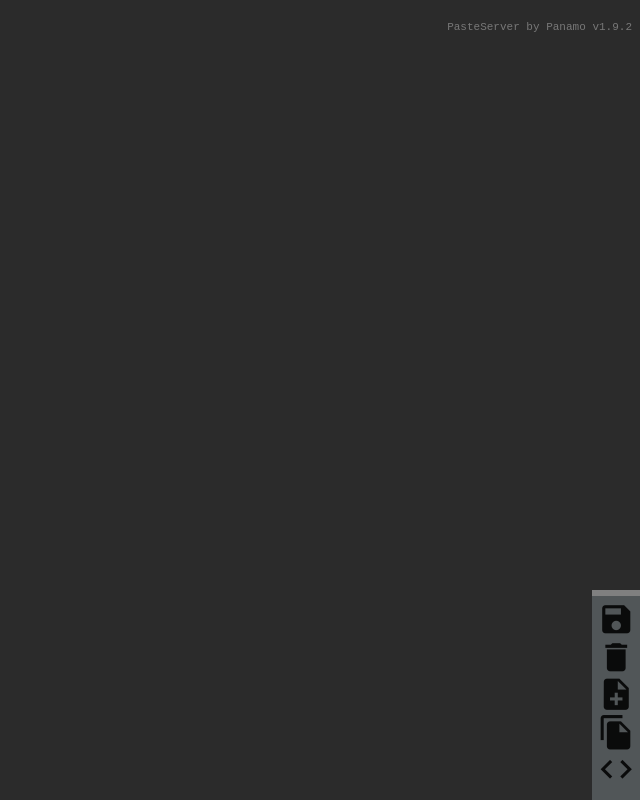
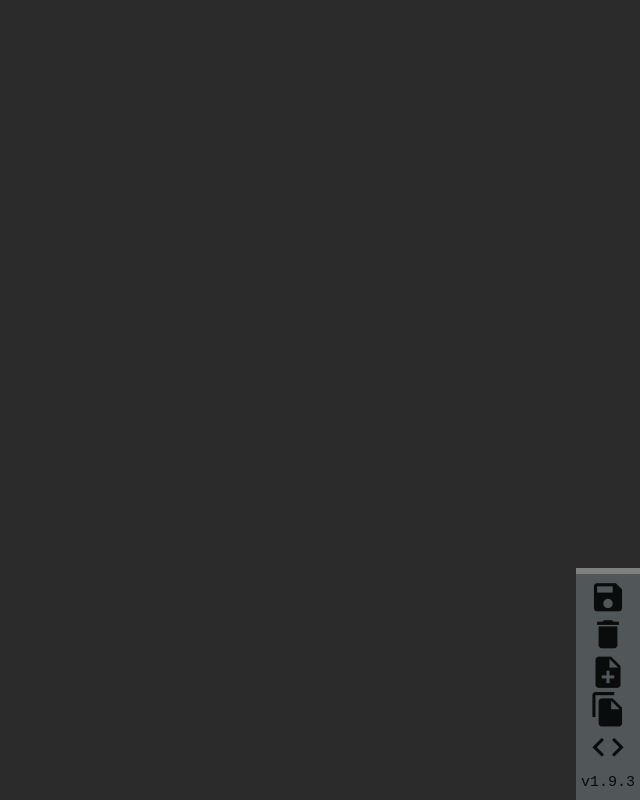
Before and after one commit to juliarn/PasteServer, a website: page static/index.html in a window 1280 px wide. Shown: the whole page, without its empty margins (640-1280 px from the left). Drawn offline with nearby package versions, Linux system fonts and the light colour scheme; no server answers.

Commit message:
Changed rateLimit-response-message and added documentation for it in the README Changed version-display on the website

```diff
--- a/config.js
+++ b/config.js
@@ -21,7 +21,7 @@ module.exports = {
     },
     createRateLimit: {
         timeInMs: 60 * 1000,
-        maxRequestsPerTime: 30
+        maxRequestsPerTime: 15
     },
     document: {
         dataLimit: "2mb",
--- a/package.json
+++ b/package.json
@@ -1,6 +1,6 @@
 {
   "name": "server",
-  "version": "1.9.2",
+  "version": "1.9.3",
   "description": "PasteServer to upload text or code",
   "repository": "https://github.com/realPanamo/PasteServer",
   "readme": "See README.md",
--- a/routes/documents.js
+++ b/routes/documents.js
@@ -10,7 +10,8 @@ const documentStorage = config.storage.type === "arangodb" ? require("../storage
 const rateLimit = require("express-rate-limit");
 const rateLimitHandler = rateLimit({
     windowMs: config.createRateLimit.timeInMs,
-    max: config.createRateLimit.maxRequestsPerTime
+    max: config.createRateLimit.maxRequestsPerTime,
+    message: {message: "Request limit reached. Try again later"}
 });
 
 router.post("/", rateLimitHandler, async (request, response) => {
--- a/static/index.html
+++ b/static/index.html
@@ -17,6 +17,7 @@
     <i id="newDocButton" title="Create a new document (CTRL + N)" class="material-icons">note_add</i>
     <i id="copyButton" title="Copy to clipboard" class="material-icons">file_copy</i>
     <a href="https://github.com/realPanamo/PasteServer"><i id="codeButton" title="View code" class="material-icons">code</i></a>
+    <p>v1.9.3</p>
 </div>
 
 <div id="deleteModal" class="modal grey darken-3 white-text">
@@ -40,7 +41,6 @@
     <code></code>
 </pre>
 <textarea class="textArea" spellcheck="false"></textarea>
-<p class="versionDisplay">PasteServer by Panamo v1.9.2</p>
 <div class="textBar"><p></p><i class="material-icons">close</i></div>
 
 <script src="https://cdnjs.cloudflare.com/ajax/libs/materialize/1.0.0/js/materialize.min.js"></script>
--- a/static/layout.css
+++ b/static/layout.css
@@ -54,20 +54,17 @@ textarea {
     right: 0;
     display: inline-grid;
     position: fixed;
+    text-align: center;
     -webkit-user-select: none;
     -moz-user-select: none;
     -ms-user-select: none;
     user-select: none;
 }
 
-.versionDisplay {
+.buttons > p {
     font-family: var(--font-family);
-    font-size: 11px;
-    color: #787878;
-    top: 0;
-    right: 0;
-    position: absolute;
-    padding: 8px;
+    margin: 0;
+    padding: 0;
 }
 
 .invisible {
```
Also changed, not shown: README.md.
